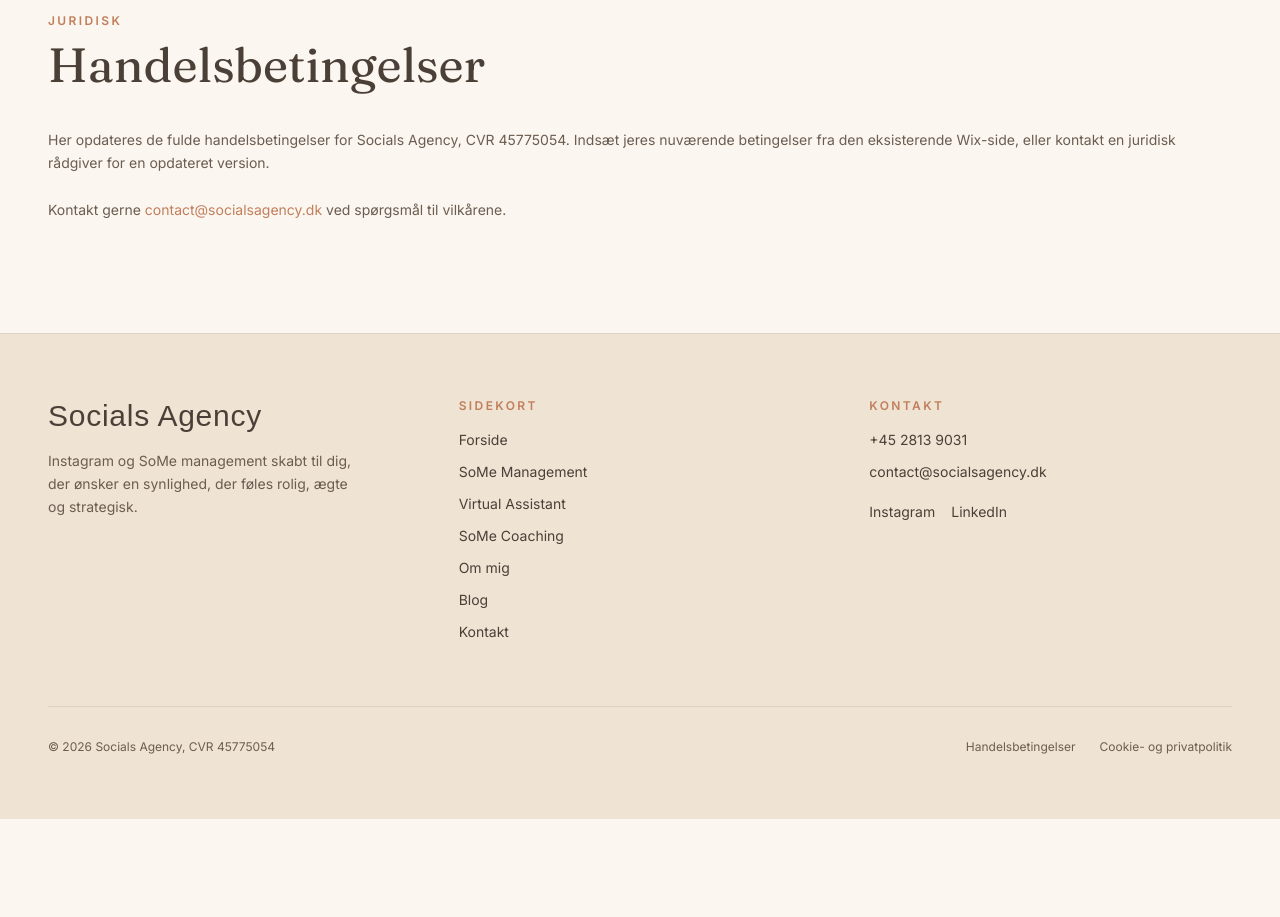
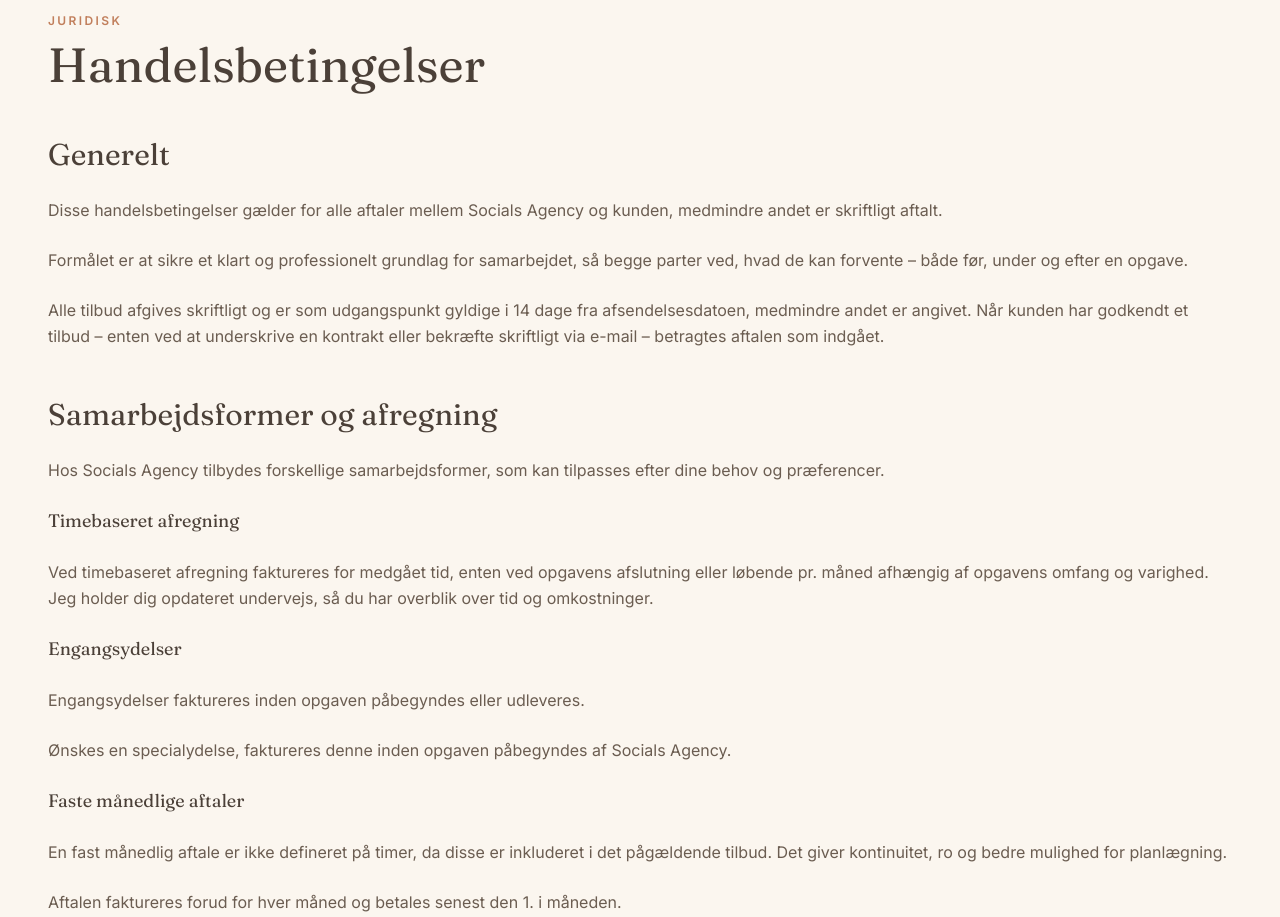
Before and after one commit to AnjaLLehmann/Socials-Agency, a Next.js app: page /handelsbetingelser in a window 1280 px wide. Shown: the part 180-1097 px from the top of the page. Before the commit the page ends 999 px from the top, so only its background shows below. Built offline with nearby package versions, Linux system fonts and the light colour scheme; a web font is replaced by a local one.

Commit message:
Add files via upload

```diff
--- a/app/handelsbetingelser/page.tsx
+++ b/app/handelsbetingelser/page.tsx
@@ -10,19 +10,213 @@
     <section className="py-20 lg:py-28">
       <div className="container-page max-w-3xl">
         <SectionHeading eyebrow="Juridisk" title="Handelsbetingelser" />
-        <div className="prose mt-10 space-y-6 text-sm leading-relaxed text-espresso-light">
+
+        <div className="mt-12 space-y-6 text-base leading-relaxed text-espresso-light">
+          <h2 className="font-display text-2xl text-espresso sm:text-3xl">
+            Generelt
+          </h2>
           <p>
-            Her opdateres de fulde handelsbetingelser for Socials Agency,
-            CVR 45775054. Indsæt jeres nuværende betingelser fra den
-            eksisterende Wix-side, eller kontakt en juridisk rådgiver for
-            en opdateret version.
+            Disse handelsbetingelser gælder for alle aftaler mellem Socials
+            Agency og kunden, medmindre andet er skriftligt aftalt.
           </p>
           <p>
-            Kontakt gerne{" "}
-            <a href="mailto:contact@socialsagency.dk" className="text-clay-dark">
-              contact@socialsagency.dk
-            </a>{" "}
-            ved spørgsmål til vilkårene.
+            Formålet er at sikre et klart og professionelt grundlag for
+            samarbejdet, så begge parter ved, hvad de kan forvente – både
+            før, under og efter en opgave.
+          </p>
+          <p>
+            Alle tilbud afgives skriftligt og er som udgangspunkt gyldige i
+            14 dage fra afsendelsesdatoen, medmindre andet er angivet. Når
+            kunden har godkendt et tilbud – enten ved at underskrive en
+            kontrakt eller bekræfte skriftligt via e-mail – betragtes
+            aftalen som indgået.
+          </p>
+
+          <h2 className="pt-6 font-display text-2xl text-espresso sm:text-3xl">
+            Samarbejdsformer og afregning
+          </h2>
+          <p>
+            Hos Socials Agency tilbydes forskellige samarbejdsformer, som
+            kan tilpasses efter dine behov og præferencer.
+          </p>
+
+          <h3 className="font-display text-lg text-espresso">
+            Timebaseret afregning
+          </h3>
+          <p>
+            Ved timebaseret afregning faktureres for medgået tid, enten ved
+            opgavens afslutning eller løbende pr. måned afhængig af
+            opgavens omfang og varighed. Jeg holder dig opdateret
+            undervejs, så du har overblik over tid og omkostninger.
+          </p>
+
+          <h3 className="font-display text-lg text-espresso">
+            Engangsydelser
+          </h3>
+          <p>
+            Engangsydelser faktureres inden opgaven påbegyndes eller
+            udleveres.
+          </p>
+          <p>
+            Ønskes en specialydelse, faktureres denne inden opgaven
+            påbegyndes af Socials Agency.
+          </p>
+
+          <h3 className="font-display text-lg text-espresso">
+            Faste månedlige aftaler
+          </h3>
+          <p>
+            En fast månedlig aftale er ikke defineret på timer, da disse er
+            inkluderet i det pågældende tilbud. Det giver kontinuitet, ro
+            og bedre mulighed for planlægning.
+          </p>
+          <p>
+            Aftalen faktureres forud for hver måned og betales senest den
+            1. i måneden.
+          </p>
+
+          <h2 className="pt-6 font-display text-2xl text-espresso sm:text-3xl">
+            Opsigelse og ændringer i samarbejdet
+          </h2>
+          <p>
+            Hvis du ønsker at opsige samarbejdet med Socials Agency, skal
+            dette meddeles skriftligt.
+          </p>
+          <p>Opsigelsesperioden er løbende måned plus én måned.</p>
+          <p>
+            Skulle en opsigelse blive nødvendig, må den meget gerne
+            meddeles hurtigst muligt, så vi kan sikre en god afrunding af
+            samarbejdet.
+          </p>
+          <p>
+            Opsigelsesvilkår vil altid fremgå af den kontrakt, som er
+            underskrevet ved samarbejdets indgåelse.
+          </p>
+
+          <h2 className="pt-6 font-display text-2xl text-espresso sm:text-3xl">
+            Ejerskab og rettigheder
+          </h2>
+          <p>
+            Kunden har fuldt ejerskab til alle relevante konti og systemer
+            (fx annonceringskonti, analyseværktøjer og e-mailplatforme),
+            som oprettes eller anvendes i forbindelse med samarbejdet,
+            medmindre andet er skriftligt aftalt.
+          </p>
+          <p>
+            Kunden opnår brugsret til alt materiale, som udarbejdes af
+            Socials Agency som led i samarbejdet. Ophavsretten forbliver
+            hos Socials Agency, men kunden må anvende materialet frit i
+            egne markedsføringsaktiviteter både under og efter
+            samarbejdets ophør.
+          </p>
+          <p>
+            Brugsretten forudsætter, at betaling for det pågældende
+            materiale er sket fuldt ud.
+          </p>
+          <p>
+            Socials Agency forbeholder sig retten til at vise eksempler på
+            udført arbejde i egen markedsføring, medmindre andet
+            udtrykkeligt er aftalt.
+          </p>
+
+          <h2 className="pt-6 font-display text-2xl text-espresso sm:text-3xl">
+            Aftalegrundlag og bekræftelse
+          </h2>
+          <p>
+            Alle samarbejder indgås skriftligt via underskrevet kontrakt,
+            skriftligt tilbud eller skriftlig godkendelse via e-mail.
+          </p>
+          <p>
+            Mundtlige aftaler er ikke gældende, medmindre de efterfølgende
+            bekræftes skriftligt.
+          </p>
+          <p>
+            Ved mindre opgaver (fx enkeltstående rådgivning eller
+            opsætning) kan en kort skriftlig bekræftelse via e-mail være
+            tilstrækkelig.
+          </p>
+
+          <h2 className="pt-6 font-display text-2xl text-espresso sm:text-3xl">
+            Ansvar og forbehold
+          </h2>
+          <ul className="space-y-2">
+            {[
+              "Socials Agency arbejder professionelt og målrettet for at skabe resultater, men kan ikke garantere specifikke effekter af indsatser, herunder antal visninger, leads eller omsætning.",
+              "Rådgivning gives ud fra erfaring og best practice, men Socials Agency påtager sig ikke ansvar for konkrete resultater såsom placeringer, leads, konverteringer, omsætning eller salg.",
+              "Det er kundens ansvar at implementere og anvende anbefalinger korrekt og i overensstemmelse med gældende lovgivning.",
+              "Kunden er desuden ansvarlig for, at alt anvendt materiale overholder gældende regler, herunder markedsføringsloven, GDPR og de enkelte platformes retningslinjer.",
+            ].map((item) => (
+              <li key={item} className="flex gap-3">
+                <span className="mt-2.5 h-1.5 w-1.5 shrink-0 rounded-full bg-clay" />
+                <span>{item}</span>
+              </li>
+            ))}
+          </ul>
+
+          <h2 className="pt-6 font-display text-2xl text-espresso sm:text-3xl">
+            Betalingsbetingelser
+          </h2>
+          <ul className="space-y-2">
+            {[
+              "Fakturering sker månedligt forud eller ved forudbetaling ved køb af engangsydelser, afhængigt af den konkrete aftale.",
+              "Betalingsfristen er som udgangspunkt 8 dage netto, medmindre andet er aftalt.",
+              "Ved for sen betaling forbeholdes retten til at opkræve rykkergebyr og morarenter i henhold til renteloven.",
+              "Eventuelle særvilkår fremgår af kontrakt, tilbud eller aftale via e-mail.",
+            ].map((item) => (
+              <li key={item} className="flex gap-3">
+                <span className="mt-2.5 h-1.5 w-1.5 shrink-0 rounded-full bg-clay" />
+                <span>{item}</span>
+              </li>
+            ))}
+          </ul>
+
+          <h2 className="pt-6 font-display text-2xl text-espresso sm:text-3xl">
+            Aflysninger, ferier og frister
+          </h2>
+          <p>
+            Der er ingen faste regler for aflysninger, men der opfordres
+            til, at der gives besked så tidligt som muligt af hensyn til
+            planlægning og øvrige kunder.
+          </p>
+          <p>
+            Ved ferie eller længerevarende fravær informeres kunder altid i
+            god tid.
+          </p>
+          <p>
+            Socials Agency kan ikke holdes ansvarlig for forsinkelser eller
+            manglende levering som følge af force majeure, herunder
+            sygdom, nedbrud, strømudfald eller lignende forhold uden for
+            virksomhedens kontrol.
+          </p>
+          <p>
+            Tidsplaner og deadlines aftales fra opgave til opgave. Jeg
+            bestræber mig altid på at overholde de aftalte
+            leveringsfrister, men tager forbehold for forsinkelser, som
+            skyldes forhold uden for min kontrol.
+          </p>
+
+          <h2 className="pt-6 font-display text-2xl text-espresso sm:text-3xl">
+            Ændringer i handelsbetingelserne
+          </h2>
+          <p>Disse handelsbetingelser kan opdateres løbende.</p>
+          <p>Den til enhver tid gældende version findes på hjemmesiden.</p>
+          <p>
+            Ved væsentlige ændringer orienteres eksisterende kunder
+            skriftligt.
+          </p>
+          <p>
+            Har du spørgsmål til handelsbetingelserne eller
+            samarbejdsformerne, er du altid velkommen til at kontakte
+            Socials Agency.
+          </p>
+          <p>
+            Ærlig og transparent dialog vægtes højt, og jeg hjælper dig
+            gerne med at finde den løsning, der passer bedst til dine
+            behov.
+          </p>
+
+          <p className="pt-6 text-sm text-espresso-light/70">
+            Sidst opdateret juli 2026
           </p>
         </div>
       </div>
```
